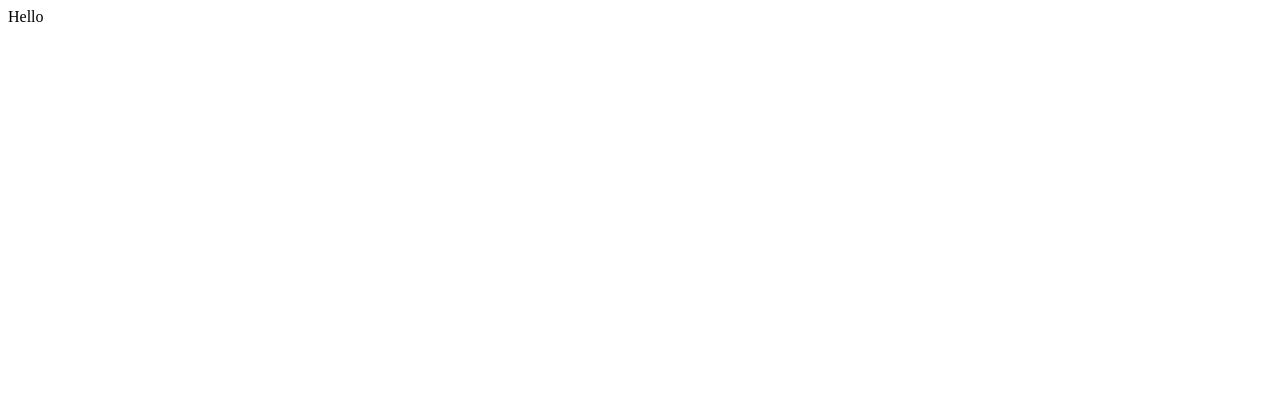
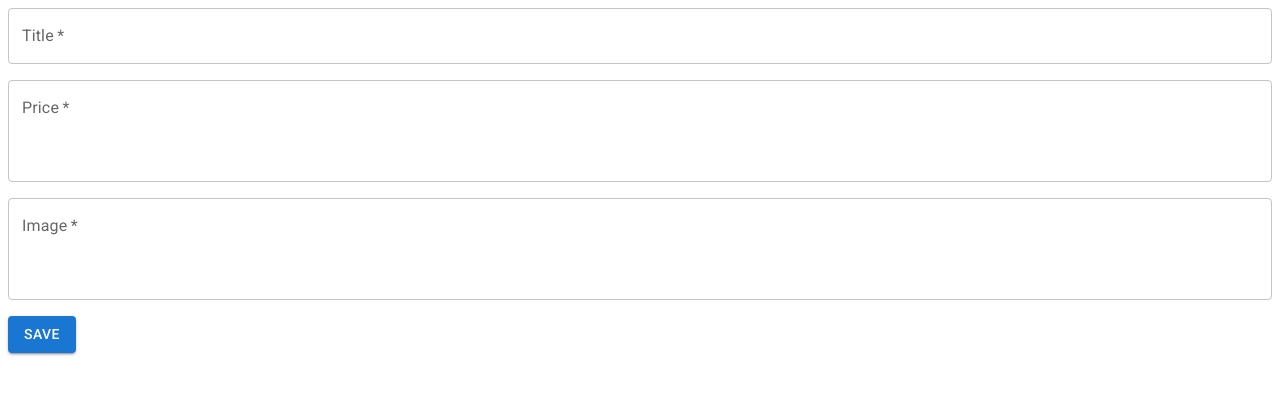
Before and after one commit to iisakjanova/js_group_10_homework_72_irina_isakzhanova_web, a React (Create React App) app: page / in a window 1280 px wide. Shown: the top 394 px of the page. Built offline with nearby package versions, Linux system fonts and the light colour scheme.

Commit message:
Implemented adding dish to server

```diff
--- a/public/index.html
+++ b/public/index.html
@@ -15,6 +15,10 @@
       user's mobile device or desktop. See https://developers.google.com/web/fundamentals/web-app-manifest/
     -->
     <link rel="manifest" href="%PUBLIC_URL%/manifest.json" />
+    <link
+      rel="stylesheet"
+      href="https://fonts.googleapis.com/css?family=Roboto:300,400,500,700&display=swap"
+    />
     <!--
       Notice the use of %PUBLIC_URL% in the tags above.
       It will be replaced with the URL of the `public` folder during the build.
--- a/src/App.js
+++ b/src/App.js
@@ -1,7 +1,9 @@
+import QuoteForm from "./containers/DishForm/DishForm";
+
 const App = () => {
   return (
       <div className="App">
-        Hello
+        <QuoteForm />
       </div>
   );
 };
--- /dev/null
+++ b/src/axiosApi.js
@@ -0,0 +1,7 @@
+import axios from 'axios';
+
+const axiosApi = axios.create({
+    baseURL: 'https://irina-isakjanova-default-rtdb.firebaseio.com/lab'
+});
+
+export default axiosApi;
--- /dev/null
+++ b/src/containers/DishForm/DishForm.js
@@ -0,0 +1,84 @@
+import React, {useState} from "react";
+import {Button, Grid, TextField} from "@mui/material";
+import {useDispatch} from "react-redux";
+
+import {addDish} from "../../store/actions/dishesActions";
+
+const initialState =  {
+    title: '',
+    price: '',
+    image: '',
+};
+
+const DishForm = ({dishData}) => {
+    const dispatch = useDispatch();
+
+    const [dish, setDish] = useState(dishData || initialState);
+
+    const handleInputChange = e => {
+        const {name, value} = e.target;
+        setDish(prev => ({
+            ...prev,
+            [name]: value,
+        }));
+    };
+
+    const handleFormSubmit = async e => {
+        e.preventDefault();
+        await dispatch(addDish({...dish}));
+        setDish(initialState);
+    };
+
+    return (
+        <Grid container direction="column" spacing={2} component="form" onSubmit={handleFormSubmit}>
+            <Grid item>
+                <TextField
+                    required
+                    label="Title"
+                    name="title"
+                    value={dish.title}
+                    onChange={handleInputChange}
+                    fullWidth
+                    variant="outlined"
+                />
+            </Grid>
+            <Grid item>
+                <TextField
+                    required
+                    multiline
+                    minRows={3}
+                    label="Price"
+                    name="price"
+                    value={dish.price}
+                    onChange={handleInputChange}
+                    fullWidth
+                    variant="outlined"
+                />
+            </Grid>
+            <Grid item>
+                <TextField
+                    required
+                    multiline
+                    minRows={3}
+                    label="Image"
+                    name="image"
+                    value={dish.image}
+                    onChange={handleInputChange}
+                    fullWidth
+                    variant="outlined"
+                />
+            </Grid>
+            <Grid item>
+                <Button
+                    variant="contained"
+                    color="primary"
+                    type="submit"
+                >
+                    Save
+                </Button>
+            </Grid>
+        </Grid>
+    );
+};
+
+export default DishForm;
--- a/src/index.js
+++ b/src/index.js
@@ -1,6 +1,28 @@
 import React from 'react';
 import ReactDOM from 'react-dom';
+import {applyMiddleware, combineReducers, compose, createStore} from "redux";
+import thunk from "redux-thunk";
+import {Provider} from "react-redux";
 
 import App from './App';
+import dishesReducer from "./store/reducers/dishesReducer";
+import ordersReducer from "./store/reducers/ordersReducer";
 
-ReactDOM.render(<App />, document.getElementById('root'));
+const composeEnhancers = window.__REDUX_DEVTOOLS_EXTENSION_COMPOSE__ || compose;
+
+const rootReducer = combineReducers({
+    dishes: dishesReducer,
+    orders: ordersReducer
+});
+
+const store = createStore(rootReducer, composeEnhancers(
+    applyMiddleware(thunk)
+));
+
+const app = (
+    <Provider store={store}>
+        <App />
+    </Provider>
+);
+
+ReactDOM.render(app, document.getElementById('root'));
--- /dev/null
+++ b/src/store/actions/dishesActions.js
@@ -0,0 +1,21 @@
+import axiosApi from "../../axiosApi";
+
+export const ADD_DISH_REQUEST = 'ADD_DISH_REQUEST';
+export const ADD_DISH_SUCCESS = 'ADD_DISH_SUCCESS';
+export const ADD_DISH_FAILURE = 'ADD_DISH_FAILURE';
+
+export const addDishRequest = () => ({type: ADD_DISH_REQUEST});
+export const addDishSuccess = () => ({type: ADD_DISH_SUCCESS});
+export const addDishFailure = error => ({type: ADD_DISH_FAILURE, payload: error});
+
+export const addDish = (dishData) => {
+    return async dispatch => {
+        try {
+            dispatch(addDishRequest());
+            await axiosApi.post('/dishes.json', dishData);
+            dispatch(addDishSuccess());
+        } catch (error) {
+            dispatch(addDishFailure(error));
+        }
+    };
+};
--- /dev/null
+++ b/src/store/reducers/dishesReducer.js
@@ -0,0 +1,25 @@
+import {
+    ADD_DISH_FAILURE,
+    ADD_DISH_REQUEST,
+    ADD_DISH_SUCCESS
+} from "../actions/dishesActions";
+
+const initialState = {
+    dishes: '',
+    loading: false,
+};
+
+const dishesReducer = (state = initialState, action) => {
+    switch (action.type) {
+        case ADD_DISH_REQUEST:
+            return {...state, loading: true};
+        case ADD_DISH_SUCCESS:
+            return {...state, loading: false};
+        case ADD_DISH_FAILURE:
+            return {...state, loading: false, error: action.payload};
+        default:
+            return state;
+    }
+};
+
+export default dishesReducer;
--- /dev/null
+++ b/src/store/reducers/ordersReducer.js
@@ -0,0 +1,13 @@
+const initialState = {
+    dishes: '',
+    loading: false,
+};
+
+const ordersReducer = (state = initialState, action) => {
+    switch (action.type) {
+        default:
+            return state;
+    }
+};
+
+export default ordersReducer;
```
Also changed, not shown: package.json (+8 -1 lines), 1 other file (tests, documents, lock files or other folders).
